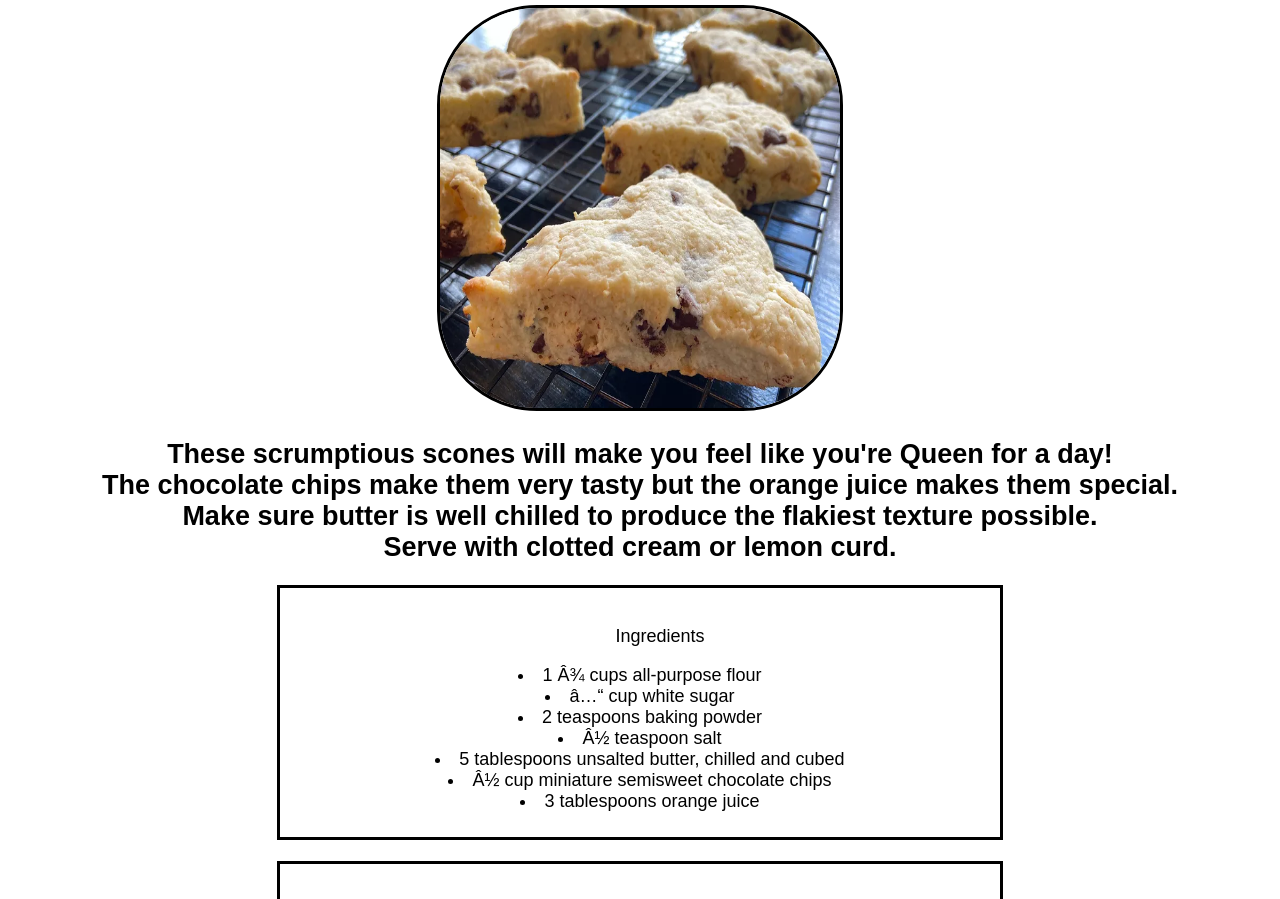
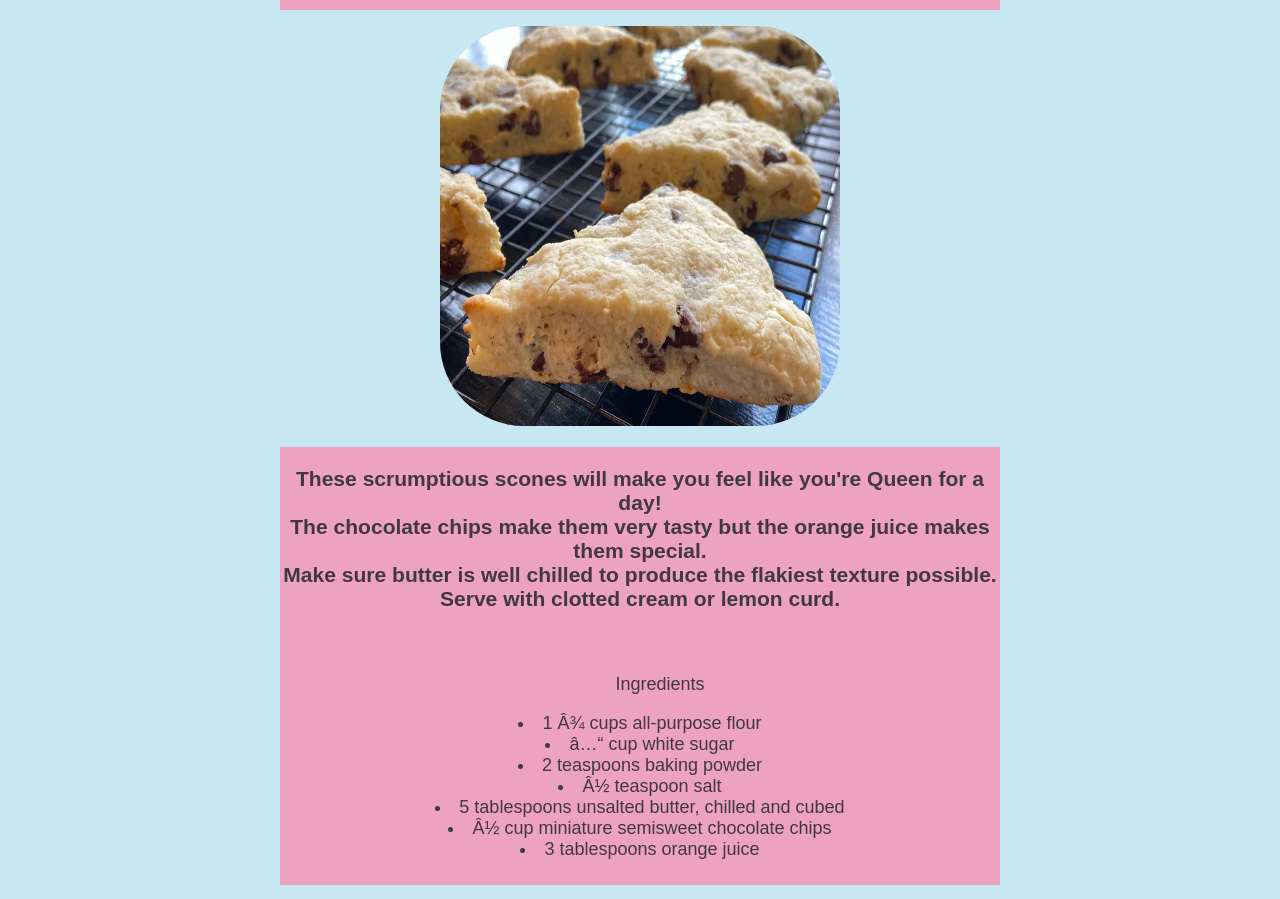
Before and after one commit to suecheffy/odinrecipes, a plain HTML site: page recipes/Scone.html in a window 1280 px wide. Shown: the part 85-984 px from the top of the page. Drawn offline with Linux system fonts and the light colour scheme.

Commit message:
The odin recipe

```diff
--- a/recipes/Scone.html
+++ b/recipes/Scone.html
@@ -10,21 +10,28 @@
            font-family: Arial, Helvetica, sans-serif;
            text-align: center;
            font-size: 18px;
+           background-color: #c7e8f3;
         }
 
         .scone {
           border-radius: 100px 100px 100px 100px;
           width: 400px;
           height: 400px;
-           border: solid;
+          padding: 1rem;
         }
 
         .ingredients {
-           border: solid;
-           background-color: white;
-           color: black;
+         background-color: #EDA2C0;
+         color: #41393E;
+         max-width: 720px;
+         margin: 0 auto;
          padding: 20px 0 25px 0;
+        }
 
+        h1, h3 {
+         color: #41393E;
+         background-color: #EDA2C0;
+         padding: 20px 0 25px 0;
          max-width: 720px;
          margin: 0 auto;
       }
@@ -34,10 +41,10 @@
  <body>
     <h1>Odin Recipes</h1>
       <img class="scone" src="/images/Scone.webp"><br>
-    <h2>These scrumptious scones will make you feel like you're Queen for a day!<br>
+    <h3>These scrumptious scones will make you feel like you're Queen for a day!<br>
         The chocolate chips make them very tasty but the orange juice makes them special.<br>
         Make sure butter is well chilled to produce the flakiest texture possible.<br>
-        Serve with clotted cream or lemon curd.</h2>
+        Serve with clotted cream or lemon curd.</h3>
 
     <div class="ingredients">
      <ul>Ingredients</ul>
--- a/stylesheet.css
+++ b/stylesheet.css
@@ -1,20 +1,38 @@
 body {
     font-family: Arial, Helvetica, sans-serif;
+    background-color: #c7e8f3
 }
 
 .head {
-    font-size: 45px
+    color: #41393E;
+    font-size: 45px;
+    background-color: #EDA2C0;
+    padding: 2rem;
+    margin: 3rem;
+    text-align: center;
 }
 
 img {
     width: 300px;
     height: 200px;
-    border-radius: 100px 100px 100px 100px;
+    margin-left: auto;
+    margin-right: auto;
+    border-radius: 100px;
+    padding: 1rem;
+    display: block;
 }
 
 .button {
     background-color: salmon;
     color: white;
     font-weight: 100;
-    font-size: 20px
+    font-size: 20px;
+    margin: 0 auto;
+    border: 1px solid black;
+    text-decoration: none;
+    padding: 2px;
 }
+
+header {
+    text-align: center;
+}
```
Also changed, not shown: index.html (+5 -13 lines), recipes/Cookies.html (+15 -8 lines), recipes/Hamburger.html (+13 -6 lines), recipes/Toastie.html (+12 -5 lines). Lines whose indentation alone changed are shown as unchanged.
